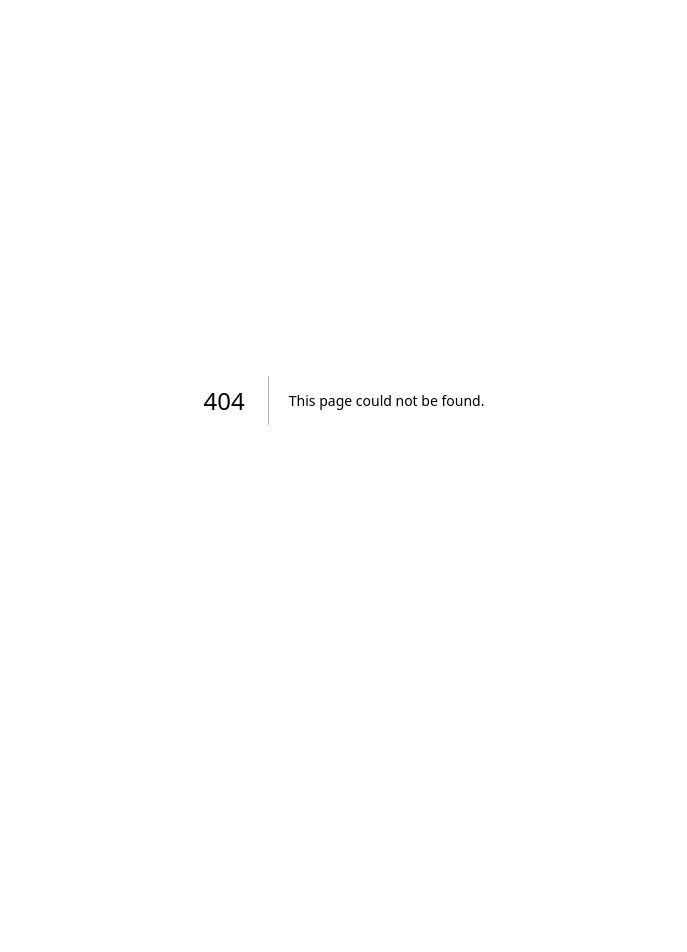
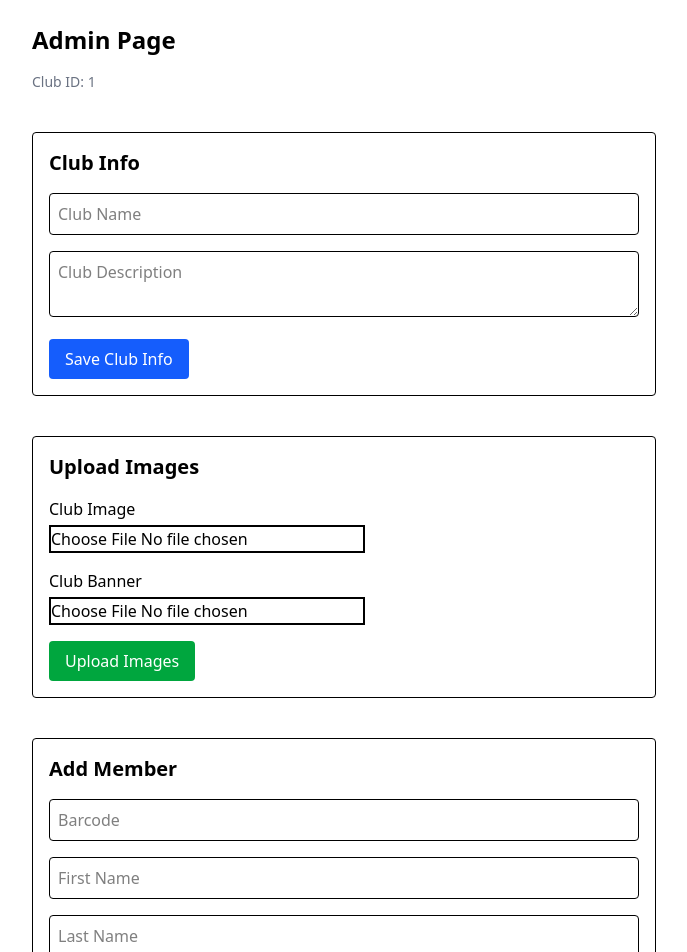
Before and after one commit to AITUSA-Digitalization-Committee/ClubFrontend, a Next.js app: page /clubs/admin/1 in a window 1280 px wide. Before the commit this address had no page. Shown: the top 952 px of the page, without its empty margins (296-983 px from the left). Before the commit the page ends 800 px from the top, so only its background shows below. Built offline with nearby package versions, Linux system fonts and the light colour scheme.

Commit message:
админка+чутка поменял

```diff
--- a/src/api/instance.ts
+++ b/src/api/instance.ts
@@ -1,12 +1,12 @@
-import xior from 'xior';
+import xior from "xior";
 
 export const defaultOptions: Record<string, string> = {
-    'Content-Type': 'application/json'
-}
+  "Content-Type": "application/json",
+};
 
-export const baseUrl = 'https://clubs-api.yeunikey.dev'
+export const baseUrl = "http://127.0.0.1:8000";
 
 export const api = xior.create({
-    baseURL: baseUrl,
-    headers: defaultOptions
+  baseURL: baseUrl,
+  headers: defaultOptions,
 });
--- a/src/app/clubs/[id]/page.tsx
+++ b/src/app/clubs/[id]/page.tsx
@@ -21,51 +21,50 @@ function ClubPage() {
   const [loading, setLoading] = useState(true);
 
   const fetchClub = async () => {
-    await api.get<ApiResponse<IClub>>(`/clubs/get/${id}`, {
-      headers: {
-        Authorization: 'Bearer ' + token
-      }
-    })
+    await api
+      .get<ApiResponse<IClub>>(`/clubs/get/${id}`, {
+        headers: {
+          Authorization: "Bearer " + token,
+        },
+      })
       .then(({ data }) => {
-
         if (data.statusCode != 200) {
           toast.error(data.message);
           return;
         }
 
         setClub(data.data);
-
-      }).catch(() => {
-        toast.error('Не удалось загрузить данные клуба');
-      }).finally(() => {
+      })
+      .catch(() => {
+        toast.error("Не удалось загрузить данные клуба");
+      })
+      .finally(() => {
         setLoading(false);
       });
-  }
+  };
 
   useEffect(() => {
     if (token == "") {
       return;
     }
     fetchClub();
-  }, [id, token])
+  }, [id, token]);
 
   if (loading || !club) {
     return <Loading className="h-dvh" />;
   }
 
   const props = {
-    club: club
-  }
+    club: club,
+  };
 
   return (
     <View container className="gap-6 relative">
-
       <Banner {...props} />
       <Info {...props} />
 
       <Members {...props} />
       <Modal />
-
     </View>
   );
 }
--- /dev/null
+++ b/src/app/clubs/admin/[id]/page.tsx
@@ -0,0 +1,160 @@
+"use client";
+
+import { api } from "@/api/instance";
+import { useAuth } from "@/hooks/auth";
+import { useParams } from "next/navigation";
+import { useState } from "react";
+
+function AdminPage() {
+  const { id } = useParams();
+  const { token } = useAuth();
+  // ОБЯЗ ТОКЕН ОТПРАВИТЬ
+  const [clubName, setClubName] = useState("");
+  const [clubDescription, setClubDescription] = useState("");
+  const [clubImage, setClubImage] = useState<File | null>(null);
+  const [clubBanner, setClubBanner] = useState<File | null>(null);
+  const [memberBarcode, setMemberBarcode] = useState("");
+  const [memberFirstName, setMemberFirstName] = useState("");
+  const [memberLastName, setMemberLastName] = useState("");
+
+  const handleFileChange = (
+    e: React.ChangeEvent<HTMLInputElement>,
+    setter: (file: File | null) => void,
+  ) => {
+    setter(e.target.files?.[0] || null);
+  };
+
+  const handleClubSubmit = () => {
+    console.log("Club Info Submitted:", { clubName, clubDescription });
+    //TODO POST data to backend
+    // роут clubs/edit/:id
+  };
+
+  const handleImageSubmit = () => {
+    console.log("Image Upload:", { clubImage, clubBanner });
+    // TODO: POST files to backend (e.g. with FormData)
+    // роут /images/:id/logo и /images/:id/banner
+  };
+
+  const handleMemberSubmit = () => {
+    console.log("Member Added:", {
+      barcode: memberBarcode,
+      firstName: memberFirstName,
+      lastName: memberLastName,
+    });
+    // TODO: POST member to backend
+    // роут /clubs/member/add
+  };
+
+  return (
+    <div className="p-6 max-w-2xl mx-auto space-y-10">
+      <h1 className="text-2xl font-bold mb-4">Admin Page</h1>
+      <p className="text-sm text-gray-500">Club ID: {id}</p>
+
+      {/* Club Info Form */}
+      <form
+        onSubmit={(e) => {
+          e.preventDefault();
+          handleClubSubmit();
+        }}
+        className="space-y-4 border p-4 rounded"
+      >
+        <h2 className="text-xl font-semibold">Club Info</h2>
+        <input
+          type="text"
+          value={clubName}
+          onChange={(e) => setClubName(e.target.value)}
+          placeholder="Club Name"
+          className="w-full p-2 border rounded"
+        />
+        <textarea
+          value={clubDescription}
+          onChange={(e) => setClubDescription(e.target.value)}
+          placeholder="Club Description"
+          className="w-full p-2 border rounded"
+        />
+        <button
+          type="submit"
+          className="px-4 py-2 bg-blue-600 text-white rounded hover:bg-blue-700"
+        >
+          Save Club Info
+        </button>
+      </form>
+
+      {/* Image Upload Form */}
+      <form
+        onSubmit={(e) => {
+          e.preventDefault();
+          handleImageSubmit();
+        }}
+        className="space-y-4 border p-4 rounded"
+      >
+        <h2 className="text-xl font-semibold">Upload Images</h2>
+        <div>
+          <label className="block mb-1 font-medium">Club Image</label>
+          <input
+            className="border-2"
+            type="file"
+            accept="image/*"
+            onChange={(e) => handleFileChange(e, setClubImage)}
+          />
+        </div>
+        <div>
+          <label className="block mb-1 font-medium">Club Banner</label>
+          <input
+            className="border-2"
+            type="file"
+            accept="image/*"
+            onChange={(e) => handleFileChange(e, setClubBanner)}
+          />
+        </div>
+        <button
+          type="submit"
+          className="px-4 py-2 bg-green-600 text-white rounded hover:bg-green-700"
+        >
+          Upload Images
+        </button>
+      </form>
+
+      {/* Member Add Form */}
+      <form
+        onSubmit={(e) => {
+          e.preventDefault();
+          handleMemberSubmit();
+        }}
+        className="space-y-4 border p-4 rounded"
+      >
+        <h2 className="text-xl font-semibold">Add Member</h2>
+        <input
+          type="text"
+          value={memberBarcode}
+          onChange={(e) => setMemberBarcode(e.target.value)}
+          placeholder="Barcode"
+          className="w-full p-2 border rounded"
+        />
+        <input
+          type="text"
+          value={memberFirstName}
+          onChange={(e) => setMemberFirstName(e.target.value)}
+          placeholder="First Name"
+          className="w-full p-2 border rounded"
+        />
+        <input
+          type="text"
+          value={memberLastName}
+          onChange={(e) => setMemberLastName(e.target.value)}
+          placeholder="Last Name"
+          className="w-full p-2 border rounded"
+        />
+        <button
+          type="submit"
+          className="px-4 py-2 bg-purple-600 text-white rounded hover:bg-purple-700"
+        >
+          Add Member
+        </button>
+      </form>
+    </div>
+  );
+}
+
+export default AdminPage;
--- a/src/components/clubs/Item.tsx
+++ b/src/components/clubs/Item.tsx
@@ -1,28 +1,50 @@
 "use client";
 
 import { IClub } from "@/types";
+import { useState, useEffect } from "react";
+import { api } from "@/api/instance";
 import Link from "next/link";
 
-function Item({ club }: { club: IClub }) {
+interface ItemProps {
+  club: IClub;
+}
+
+function Item({ club }: ItemProps) {
+  const [logoUrl, setLogoUrl] = useState<string | undefined>();
+
+  useEffect(() => {
+    const fetchLogo = async () => {
+      try {
+        const response = await api.get(`/images/${club.id}/logo`, {
+          responseType: "blob",
+        });
+
+        const imageBlob = response.data;
+        const imageUrl = URL.createObjectURL(imageBlob);
+        setLogoUrl(imageUrl);
+      } catch (error) {
+        console.error("Ошибка загрузки логотипа:", error);
+      }
+    };
+
+    fetchLogo();
+  }, [club.id]);
 
   return (
     <Link
       className="flex gap-4 items-center rounded-2xl p-5 bg-muted"
       href={`/clubs/${club?.id}`}
     >
-
       <div className="bg-muted-dark min-h-16 min-w-16 rounded-full overflow-hidden">
-        <img
-          src={club.logo}
-          className="object-cover h-16 w-16 border-none"
-        />
+        <img src={logoUrl} className="object-cover h-16 w-16 border-none" />
       </div>
 
       <div>
         <h3 className="text-xl font-semibold">{club?.title}</h3>
-        <p className="text-sm text-dark-light-gray text-wrap line-clamp-3">{club?.description}</p>
+        <p className="text-sm text-dark-light-gray text-wrap line-clamp-3">
+          {club?.description}
+        </p>
       </div>
-
     </Link>
   );
 }
--- a/src/components/clubs/List.tsx
+++ b/src/components/clubs/List.tsx
@@ -1,4 +1,4 @@
-'use client'
+"use client";
 
 import { useSearch } from "@/hooks/search";
 import { ApiResponse, IClub } from "@/types";
@@ -15,48 +15,47 @@ function List() {
 
   const [clubs, setClubs] = useState<IClub[]>([]);
   const [loading, setLoading] = useState(true);
-
   const fetchClubs = async () => {
-        await api.get<ApiResponse<IClub[]>>("/clubs/all", {
+    await api
+      .get<ApiResponse<IClub[]>>("/clubs/all", {
         headers: {
-                Authorization: 'Bearer ' + token
-            }
+          Authorization: "Bearer " + token,
+        },
       })
       .then(({ data }) => {
-
         if (data.statusCode != 200) {
           toast.error(data.message);
           return;
         }
 
         setClubs(data.data);
-
-            }).catch(() => {
-                toast.error('Не удалось загрузить данные')
-            }).finally(() => {
+      })
+      .catch(() => {
+        toast.error("Не удалось загрузить данные");
+      })
+      .finally(() => {
         setLoading(false);
       });
-    }
+  };
 
   useEffect(() => {
-        if (token == '') {
+    if (token == "") {
       return;
     }
     fetchClubs();
   }, [token]);
 
   if (loading) {
-        return <Loading className="grow"></Loading>
+    return <Loading className="grow"></Loading>;
   }
 
   return (
     <div className="flex flex-col gap-4">
-            {clubs.filter((c) => (c.title.toLowerCase()
-                .includes(search.toLowerCase())))
+      {clubs
+        .filter((c) => c.title.toLowerCase().includes(search.toLowerCase()))
         .map((club, index) => (
           <Item key={index} club={club} />
-                ))
-            }
+        ))}
     </div>
   );
 }
--- a/src/components/info/Banner.tsx
+++ b/src/components/info/Banner.tsx
@@ -1,15 +1,32 @@
 import { IClub } from "@/types";
-
+import { api } from "@/api/instance";
+import { useState, useEffect } from "react";
 
 function Banner({ club }: { club: IClub }) {
-    return (
-        <div className="bg-muted rounded-2xl h-40 overflow-hidden">
-            <img
-                src={club.banner}
-                className="object-contain w-full h-full"
-            />
-        </div>
-    );
+  const [bannerUrl, setBannerUrl] = useState<string | undefined>();
+
+  useEffect(() => {
+    const fetchLogo = async () => {
+      try {
+        const response = await api.get(`/images/${club.id}/banner`, {
+          responseType: "blob",
+        });
+
+        const imageBlob = response.data;
+        const imageUrl = URL.createObjectURL(imageBlob);
+        setBannerUrl(imageUrl);
+      } catch (error) {
+        console.error("Ошибка загрузки логотипа:", error);
+      }
+    };
+
+    fetchLogo();
+  }, [club.id]);
+  return (
+    <div className="bg-muted rounded-2xl h-40 overflow-hidden">
+      <img src={bannerUrl} className="object-contain w-full h-full" />
+    </div>
+  );
 }
 
 export default Banner;
--- a/src/components/info/Info.tsx
+++ b/src/components/info/Info.tsx
@@ -1,21 +1,50 @@
+"use client";
+
 import { IClub } from "@/types";
 import Link from "next/link";
+import { useAuth } from "@/hooks/auth";
+import { useEffect, useState } from "react";
+import { api } from "@/api/instance";
+import Container from "../Container";
 
-function Info({ club }: { club: IClub }) {
+interface Props {
+  club: IClub;
+}
+
+function Info({ club }: Props) {
+  const { token } = useAuth();
+  const [admin, setAdmin] = useState<boolean>(false);
+
+  useEffect(() => {
+    api
+      .get(`clubs/${club.id}/isAdmin`, {
+        headers: {
+          Authorization: "Bearer " + token,
+        },
+      })
+      .then((response) => {
+        setAdmin(response.data);
+      });
+  }, [token]);
+  console.log(admin);
   return (
     <div className="flex flex-col gap-2">
       <div className="flex justify-between items-center">
-                <div className="font-semibold text-2xl">
-                    {club?.title}
-                </div>
+        <div className="font-semibold text-2xl">{club?.title}</div>
 
-                {/* Сделай тут проверку на админа */}
-                <Link
-                    className="p-2"
-                    href={"admin/" + 1}
+        {admin ? (
+          <Link className="p-2" href={"admin/" + club.id}>
+            <svg
+              xmlns="http://www.w3.org/2000/svg"
+              className="w-6 h-6 fill-primary"
+              viewBox="0 -960 960 960"
             >
-                    <svg xmlns="http://www.w3.org/2000/svg" className='w-6 h-6 fill-primary' viewBox="0 -960 960 960"><path d="M200-200h57l391-391-57-57-391 391v57Zm-80 80v-170l528-527q12-11 26.5-17t30.5-6q16 0 31 6t26 18l55 56q12 11 17.5 26t5.5 30q0 16-5.5 30.5T817-647L290-120H120Zm640-584-56-56 56 56Zm-141 85-28-29 57 57-29-28Z" /></svg>
+              <path d="M200-200h57l391-391-57-57-391 391v57Zm-80 80v-170l528-527q12-11 26.5-17t30.5-6q16 0 31 6t26 18l55 56q12 11 17.5 26t5.5 30q0 16-5.5 30.5T817-647L290-120H120Zm640-584-56-56 56 56Zm-141 85-28-29 57 57-29-28Z" />
+            </svg>
           </Link>
+        ) : (
+          <Container></Container>
+        )}
       </div>
 
       <div className="bg-muted rounded-2xl p-5 h-64 overflow-y-scroll">
```
Also changed, not shown: src/types.d.ts (+1 -10 lines). Lines whose indentation alone changed are shown as unchanged.
